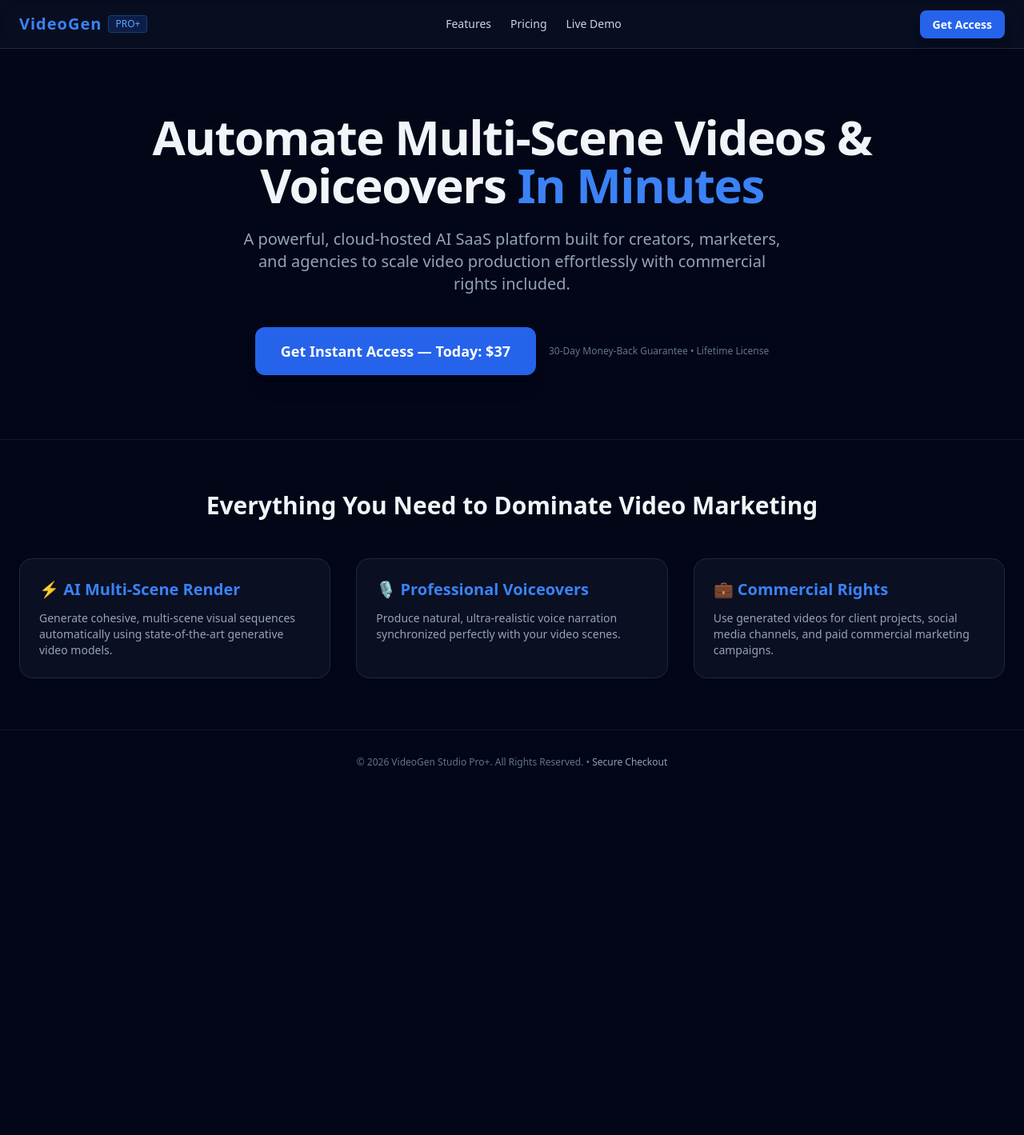
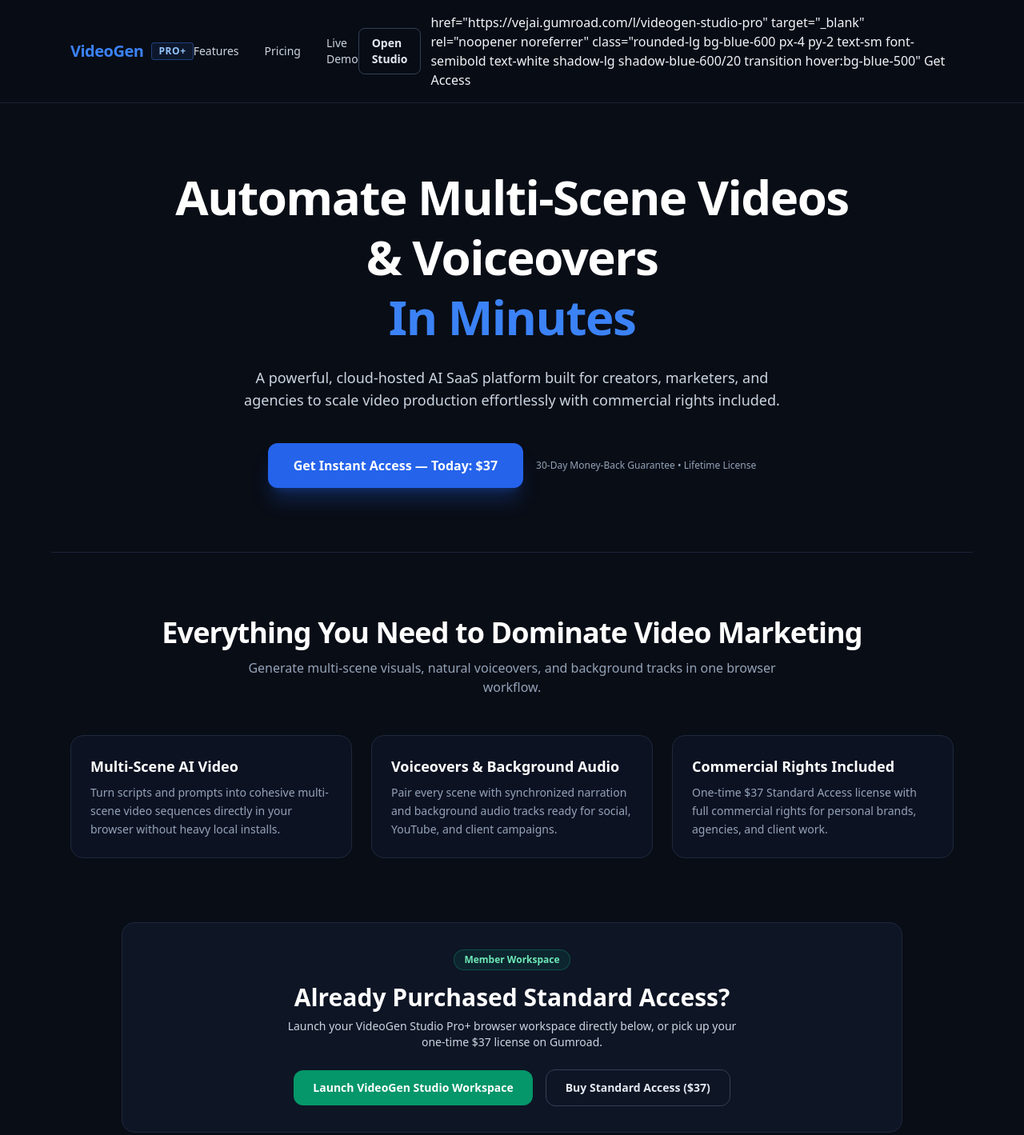
Before and after one commit to vejaietwaroo/videogen-saas, a plain HTML site: page index.html in a window 1280 px wide. Shown: the top 1419 px of the page at 80% size. Before the commit the page ends 993 px from the top, so only its background shows below. Drawn offline with nearby package versions, Linux system fonts and the light colour scheme.

Commit message:
Update index.html

```diff
--- a/index.html
+++ b/index.html
@@ -1,28 +1,41 @@
 <!DOCTYPE html>
-<html lang="en">
+<html lang="en" class="dark">
 <head>
-    <meta charset="UTF-8">
-    <meta name="viewport" content="width=device-width, initial-scale=1.0">
-    <title>VideoGen Studio Pro+ - AI Video Generation SaaS</title>
-    <!-- Tailwind CSS CDN -->
+  <meta charset="UTF-8" />
+  <meta name="viewport" content="width=device-width, initial-scale=1.0" />
+  <title>VideoGen Studio Pro+ — Multi-Scene AI Video &amp; Voiceover Platform</title>
   <script src="https://cdn.tailwindcss.com"></script>
 </head>
-<body class="bg-slate-950 text-slate-100 min-h-screen flex flex-col justify-between">
+<body class="bg-[#090d16] text-slate-100 antialiased selection:bg-blue-600 selection:text-white">
+  <!-- Top Navigation -->
+  <header class="sticky top-0 z-40 border-b border-slate-800/80 bg-[#090d16]/90 backdrop-blur">
+    <div class="mx-auto flex max-w-6xl items-center justify-between px-6 py-4">
+      <a href="#" class="flex items-center gap-2.5 text-xl font-bold tracking-tight">
+        <span class="text-blue-500">VideoGen</span>
+        <span class="rounded border border-blue-500/40 bg-blue-500/10 px-2 py-0.5 text-xs font-semibold uppercase tracking-wider text-blue-300">
+          PRO+
+        </span>
+      </a>
 
-    <!-- Navigation Bar -->
-    <header class="border-b border-slate-800 bg-slate-900/50 backdrop-blur sticky top-0 z-50">
-        <div class="max-w-7xl mx-auto px-6 py-4 flex justify-between items-center">
-            <div class="flex items-center space-x-2">
-                <span class="text-xl font-bold tracking-wider text-blue-500">VideoGen</span>
-                <span class="text-xs bg-blue-600/20 text-blue-400 px-2 py-0.5 rounded border border-blue-500/30">PRO+</span>
-            </div>
-            <nav class="hidden md:flex space-x-6 text-sm text-slate-300">
-                <a href="#features" class="hover:text-white transition">Features</a>
-                <a href="#pricing" class="hover:text-white transition">Pricing</a>
-                <a href="#demo" class="hover:text-white transition">Live Demo</a>
+      <nav class="hidden items-center gap-8 text-sm font-medium text-slate-300 md:flex">
+        <a href="#features" class="transition hover:text-white">Features</a>
+        <a href="#pricing" class="transition hover:text-white">Pricing</a>
+        <a href="#workspace" class="transition hover:text-white">Live Demo</a>
       </nav>
-            <div>
-                <a href="https://www.warriorplus.com/o2/buy/kwwq8n/n6qlhg/v99jww" target="_blank" class="bg-blue-600 hover:bg-blue-500 text-white text-sm font-semibold px-4 py-2 rounded-lg shadow-lg transition">
+
+      <div class="flex items-center gap-3">
+        <a
+          href="#workspace"
+          class="rounded-lg border border-slate-700 px-4 py-2 text-sm font-semibold text-slate-200 transition hover:border-slate-500 hover:text-white"
+        >
+          Open Studio
+        </a>
+        <a
+      >
+         href="https://vejai.gumroad.com/l/videogen-studio-pro"
+          target="_blank"
+          rel="noopener noreferrer"
+          class="rounded-lg bg-blue-600 px-4 py-2 text-sm font-semibold text-white shadow-lg shadow-blue-600/20 transition hover:bg-blue-500"
              Get Access
         </a>
       </div>
@@ -30,51 +43,132 @@
   </header>
 
   <!-- Hero Section -->
-    <main class="flex-grow">
-        <section class="max-w-5xl mx-auto px-6 py-20 text-center">
-                        <h1 class="text-4xl md:text-6xl font-extrabold tracking-tight mb-6">
-                Automate Multi-Scene Videos & Voiceovers <span class="text-blue-500">In Minutes</span>
+  <main>
+    <section class="mx-auto max-w-5xl px-6 pb-20 pt-20 text-center">
+      <h1 class="mx-auto max-w-4xl text-4xl font-extrabold tracking-tight text-white sm:text-6xl sm:leading-tight">
+        Automate Multi-Scene Videos &amp; Voiceovers
+        <span class="block text-blue-500">In Minutes</span>
       </h1>
-            <p class="text-lg md:text-xl text-slate-400 max-w-2xl mx-auto mb-10">
+
+      <p class="mx-auto mt-6 max-w-2xl text-base leading-relaxed text-slate-300 sm:text-lg">
         A powerful, cloud-hosted AI SaaS platform built for creators, marketers, and agencies to scale video production effortlessly with commercial rights included.
       </p>
-            <div class="flex flex-col sm:flex-row justify-center items-center space-y-4 sm:space-y-0 sm:space-x-4">
-                <!-- WarriorPlus Checkout Button Link -->
-                <a href="https://www.warriorplus.com/o2/buy/kwwq8n/n6qlhg/v99jww" target="_blank" class="w-full sm:w-auto bg-blue-600 hover:bg-blue-500 text-white font-bold text-lg px-8 py-4 rounded-xl shadow-xl transition transform hover:-translate-y-0.5 text-center">
+
+      <div class="mt-10 flex flex-col items-center justify-center gap-4 sm:flex-row">
+        <a
+          href="https://vejai.gumroad.com/l/videogen-studio-pro"
+          target="_blank"
+          rel="noopener noreferrer"
+          class="inline-flex items-center justify-center rounded-xl bg-blue-600 px-8 py-4 text-base font-bold text-white shadow-xl shadow-blue-600/25 transition hover:bg-blue-500"
+        >
           Get Instant Access — Today: $37
         </a>
-                <span class="text-xs text-slate-500">30-Day Money-Back Guarantee • Lifetime License</span>
+        <span class="text-xs font-medium text-slate-400">
+          30-Day Money-Back Guarantee &bull; Lifetime License
+        </span>
       </div>
     </section>
 
-        <!-- Features Grid Section -->
-        <section id="features" class="max-w-7xl mx-auto px-6 py-16 border-t border-slate-900">
-            <div class="text-center mb-12">
-                <h2 class="text-2xl md:text-3xl font-bold">Everything You Need to Dominate Video Marketing</h2>
+    <hr class="mx-auto max-w-6xl border-slate-800/80" />
+
+    <!-- Features Section -->
+    <section id="features" class="mx-auto max-w-6xl px-6 py-20">
+      <h2 class="text-center text-3xl font-bold tracking-tight text-white sm:text-4xl">
+        Everything You Need to Dominate Video Marketing
+      </h2>
+      <p class="mx-auto mt-3 max-w-2xl text-center text-sm text-slate-400 sm:text-base">
+        Generate multi-scene visuals, natural voiceovers, and background tracks in one browser workflow.
+      </p>
+
+      <div class="mt-12 grid gap-6 md:grid-cols-3">
+        <div class="rounded-2xl border border-slate-800 bg-slate-900/60 p-6">
+          <h3 class="text-lg font-semibold text-white">Multi-Scene AI Video</h3>
+          <p class="mt-2 text-sm leading-relaxed text-slate-400">
+            Turn scripts and prompts into cohesive multi-scene video sequences directly in your browser without heavy local installs.
+          </p>
         </div>
-            <div class="grid grid-cols-1 md:grid-cols-3 gap-8">
-                <div class="bg-slate-900/60 border border-slate-800 p-6 rounded-2xl">
-                    <div class="text-blue-500 text-xl font-bold mb-3">⚡ AI Multi-Scene Render</div>
-                    <p class="text-slate-400 text-sm">Generate cohesive, multi-scene visual sequences automatically using state-of-the-art generative video models.</p>
+
+        <div class="rounded-2xl border border-slate-800 bg-slate-900/60 p-6">
+          <h3 class="text-lg font-semibold text-white">Voiceovers &amp; Background Audio</h3>
+          <p class="mt-2 text-sm leading-relaxed text-slate-400">
+            Pair every scene with synchronized narration and background audio tracks ready for social, YouTube, and client campaigns.
+          </p>
         </div>
-                <div class="bg-slate-900/60 border border-slate-800 p-6 rounded-2xl">
-                    <div class="text-blue-500 text-xl font-bold mb-3">🎙️ Professional Voiceovers</div>
-                    <p class="text-slate-400 text-sm">Produce natural, ultra-realistic voice narration synchronized perfectly with your video scenes.</p>
+
+        <div class="rounded-2xl border border-slate-800 bg-slate-900/60 p-6">
+          <h3 class="text-lg font-semibold text-white">Commercial Rights Included</h3>
+          <p class="mt-2 text-sm leading-relaxed text-slate-400">
+            One-time $37 Standard Access license with full commercial rights for personal brands, agencies, and client work.
+          </p>
         </div>
-                <div class="bg-slate-900/60 border border-slate-800 p-6 rounded-2xl">
-                    <div class="text-blue-500 text-xl font-bold mb-3">💼 Commercial Rights</div>
-                    <p class="text-slate-400 text-sm">Use generated videos for client projects, social media channels, and paid commercial marketing campaigns.</p>
+      </div>
+    </section>
+
+    <!-- Studio Access / Workspace Entry -->
+    <section id="workspace" class="mx-auto max-w-5xl px-6 pb-20">
+      <div class="rounded-2xl border border-slate-800 bg-slate-900/80 p-8 text-center">
+        <span class="inline-block rounded-full border border-emerald-500/30 bg-emerald-500/10 px-3 py-1 text-xs font-semibold text-emerald-300">
+          Member Workspace
+        </span>
+        <h2 class="mt-4 text-2xl font-bold text-white sm:text-3xl">
+          Already Purchased Standard Access?
+        </h2>
+        <p class="mx-auto mt-2 max-w-xl text-sm text-slate-300">
+          Launch your VideoGen Studio Pro+ browser workspace directly below, or pick up your one-time $37 license on Gumroad.
+        </p>
+
+        <div class="mt-6 flex flex-col items-center justify-center gap-4 sm:flex-row">
+          <!-- Update href="/studio" below if your FastAPI studio route uses a different path -->
+          <a
+            href="/studio"
+            class="inline-flex items-center justify-center rounded-xl bg-emerald-600 px-6 py-3 text-sm font-bold text-white transition hover:bg-emerald-500"
+          >
+            Launch VideoGen Studio Workspace
+          </a>
+          <a
+            href="https://vejai.gumroad.com/l/videogen-studio-pro"
+            target="_blank"
+            rel="noopener noreferrer"
+            class="inline-flex items-center justify-center rounded-xl border border-slate-700 px-6 py-3 text-sm font-semibold text-slate-200 transition hover:border-slate-500 hover:text-white"
+          >
+            Buy Standard Access ($37)
+          </a>
+        </div>
+      </div>
+    </section>
+
+    <!-- Pricing Section -->
+    <section id="pricing" class="mx-auto max-w-4xl px-6 pb-24">
+      <div class="rounded-2xl border border-blue-500/40 bg-slate-900/90 p-8 text-center shadow-2xl">
+        <p class="text-xs font-semibold uppercase tracking-widest text-blue-400">Standard Access</p>
+        <h2 class="mt-2 text-3xl font-extrabold text-white">$37 One-Time</h2>
+        <p class="mt-2 text-sm text-slate-300">
+          Lifetime browser access &bull; No recurring subscription fees
+        </p>
+
+        <ul class="mx-auto mt-6 max-w-md space-y-2.5 text-left text-sm text-slate-300">
+          <li>&#10003; Instant browser access to create multi-scene AI videos</li>
+          <li>&#10003; Voiceover and background audio support</li>
+          <li>&#10003; Commercial rights included</li>
+          <li>&#10003; No heavy desktop installation required</li>
+        </ul>
+
+        <div class="mt-8">
+          <a
+            href="https://vejai.gumroad.com/l/videogen-studio-pro"
+            target="_blank"
+            rel="noopener noreferrer"
+            class="inline-flex items-center justify-center rounded-xl bg-blue-600 px-8 py-4 text-base font-bold text-white shadow-lg shadow-blue-600/25 transition hover:bg-blue-500"
+          >
+            Get Instant Access — Today: $37
+          </a>
         </div>
       </div>
     </section>
   </main>
 
-    <!-- Footer -->
-    <footer class="border-t border-slate-900 bg-slate-950 py-8 text-center text-xs text-slate-500">
-        <p>&copy; 2026 VideoGen Studio Pro+. All Rights Reserved. • <a href="https://www.warriorplus.com/o2/buy/kwwq8n/n6qlhg/v99jww" target="_blank" class="hover:underline text-slate-400">Secure Checkout</a></p>
+  <footer class="border-t border-slate-800/80 py-8 text-center text-xs text-slate-500">
+    &copy; 2026 VideoGen Studio Pro+. All rights reserved.
   </footer>
-
-    <!-- Required WarriorPlus Sales Page Tracking Script -->
-    <script type="text/javascript" src="https://warriorplus.com/o2/js/n6qlhg" defer></script>
 </body>
 </html>
```
Lines whose indentation alone changed are shown as unchanged.
